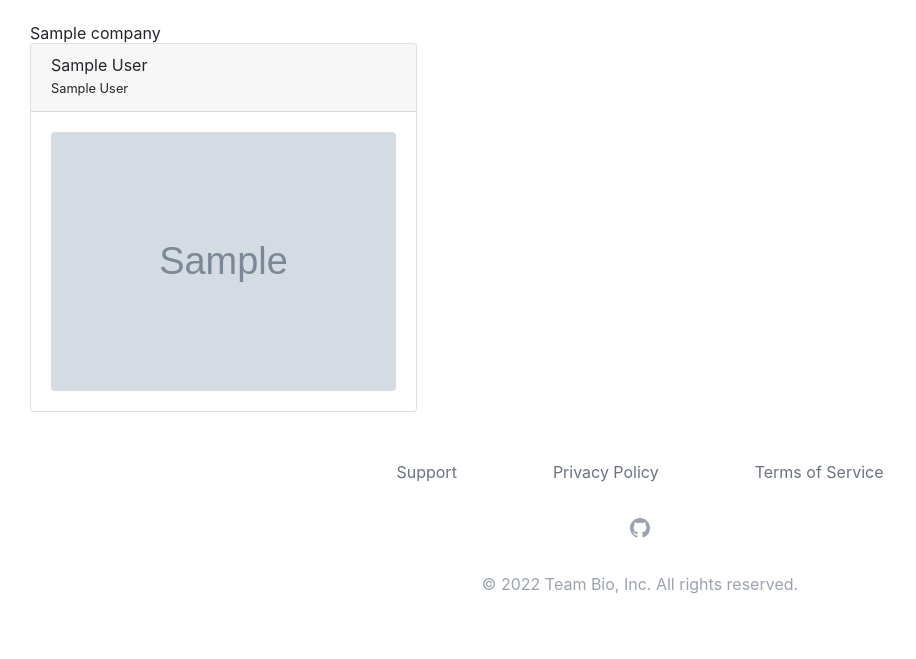
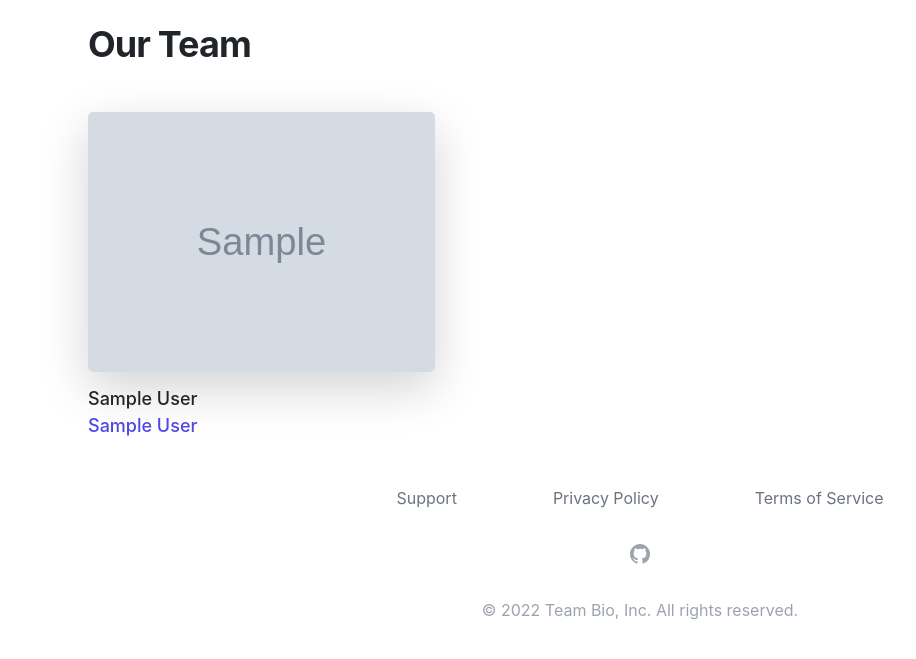
Before and after one commit to aaronspindler/Team.Bio, a Django app: page /company/home in a window 1280 px wide. Shown: the part 90-749 px from the top of the page, without its empty margins (0-916 px from the left). Run offline with Django 4.2, Linux system fonts and the light colour scheme; a user stored in the database is signed in; tables that the repository leaves empty hold one stand-in row (values such as "Sample post"); grey boxes marked "Sample" are stand-in pictures; some libraries are stand-ins or nearby versions.

Commit message:
Updated team home page

```diff
--- a/templates/companies/company_settings.html
+++ b/templates/companies/company_settings.html
@@ -4,10 +4,10 @@
 {% block title %}{{ user.company }} Settings{% endblock title %}
 
 {% block content %}
-    <main class="mx-auto max-w-6xl px-4 pt-10 pb-12 lg:pb-16">
+    <main class="mx-auto max-w-6xl px-4 pb-12 lg:pb-16">
         <div class="space-y-6">
             <div>
-                <h1 class="text-xl font-bold leading-6 text-gray-900">{{ user.company }} Settings</h1>
+                <h1 class="text-3xl font-bold leading-6 text-gray-900">{{ user.company }} Settings</h1>
             </div>
             <div class="sm:flex sm:items-center">
                 <div class="sm:flex-auto">
--- a/templates/companies/home.html
+++ b/templates/companies/home.html
@@ -4,33 +4,51 @@
 {% block title %}{{ user.company.name }} Home{% endblock title %}
 
 {% block content %}
-    <div class="container">
-        <div class="row">
-            <div class="col-md-12">
-                <h1>{{ user.company.name }}</h1>
+    <div class="bg-white">
+        <div class="mx-auto max-w-6xl px-4 sm:px-6 lg:px-8">
+            <div class="space-y-12">
+                <div class="space-y-5 sm:space-y-4 md:max-w-xl lg:max-w-3xl xl:max-w-none">
+                    <h2 class="text-3xl font-bold tracking-tight sm:text-4xl">Our Team</h2>
+                </div>
+                <ul role="list" class="space-y-12 sm:grid sm:grid-cols-2 sm:gap-x-6 sm:space-y-0 lg:grid-cols-3 lg:gap-x-8">
+                    {% for company_user in user.company.get_active_users %}
+                        <li>
+                            <div class="space-y-4">
+                                <div class="aspect-w-3 aspect-h-2">
+                                    <img class="rounded-lg object-cover shadow-lg" src="{{ company_user.profile_picture_url }}" alt="">
+                                </div>
+
+                                <div class="space-y-2">
+                                    <div class="space-y-1 text-lg font-medium leading-6">
+                                        <h3><a href="{% url 'user_profile' company_user.email_prefix %}">{{ company_user.name }}</a></h3>
+                                        <p class="text-indigo-600">{{ company_user.title }}</p>
+                                    </div>
+                                    {#                                    <ul role="list" class="flex space-x-5">#}
+                                    {#                                        <li>#}
+                                    {#                                            <a href="#" class="text-gray-400 hover:text-gray-500">#}
+                                    {#                                                <span class="sr-only">Twitter</span>#}
+                                    {#                                                <svg class="h-5 w-5" fill="currentColor" viewBox="0 0 20 20" aria-hidden="true">#}
+                                    {#                                                    <path d="M6.29 18.251c7.547 0 11.675-6.253 11.675-11.675 0-.178 0-.355-.012-.53A8.348 8.348 0 0020 3.92a8.19 8.19 0 01-2.357.646 4.118 4.118 0 001.804-2.27 8.224 8.224 0 01-2.605.996 4.107 4.107 0 00-6.993 3.743 11.65 11.65 0 01-8.457-4.287 4.106 4.106 0 001.27 5.477A4.073 4.073 0 01.8 7.713v.052a4.105 4.105 0 003.292 4.022 4.095 4.095 0 01-1.853.07 4.108 4.108 0 003.834 2.85A8.233 8.233 0 010 16.407a11.616 11.616 0 006.29 1.84"/>#}
+                                    {#                                                </svg>#}
+                                    {#                                            </a>#}
+                                    {#                                        </li>#}
+                                    {#                                        <li>#}
+                                    {#                                            <a href="#" class="text-gray-400 hover:text-gray-500">#}
+                                    {#                                                <span class="sr-only">LinkedIn</span>#}
+                                    {#                                                <svg class="h-5 w-5" fill="currentColor" viewBox="0 0 20 20" aria-hidden="true">#}
+                                    {#                                                    <path fill-rule="evenodd"#}
+                                    {#                                                          d="M16.338 16.338H13.67V12.16c0-.995-.017-2.277-1.387-2.277-1.39 0-1.601 1.086-1.601 2.207v4.248H8.014v-8.59h2.559v1.174h.037c.356-.675 1.227-1.387 2.526-1.387 2.703 0 3.203 1.778 3.203 4.092v4.711zM5.005 6.575a1.548 1.548 0 11-.003-3.096 1.548 1.548 0 01.003 3.096zm-1.337 9.763H6.34v-8.59H3.667v8.59zM17.668 1H2.328C1.595 1 1 1.581 1 2.298v15.403C1 18.418 1.595 19 2.328 19h15.34c.734 0 1.332-.582 1.332-1.299V2.298C19 1.581 18.402 1 17.668 1z"#}
+                                    {#                                                          clip-rule="evenodd"/>#}
+                                    {#                                                </svg>#}
+                                    {#                                            </a>#}
+                                    {#                                        </li>#}
+                                    {#                                    </ul>#}
+                                </div>
+                            </div>
+                        </li>
+                    {% endfor %}
+                </ul>
             </div>
         </div>
-        <div class="row">
-            {% for company_user in user.company.get_active_users %}
-                <div class="col-md-4">
-                    <a href="{% url 'user_profile' company_user.email_prefix %}">
-                        <div class="card">
-                            <div class="card-header">
-                                <h5 class="d-flex justify-content-between align-items-center">
-                                    {{ company_user.name }}
-                                </h5>
-                                {% if company_user.title %}<small>{{ company_user.title }}</small>{% endif %}
-                            </div>
-                            <div class="card-body">
-                                <img class="card-img-top img-max d-block rounded"
-                                     src="{{ company_user.profile_picture_url }}"
-                                />
-                            </div>
-                        </div>
-                    </a>
-                </div>
-            {% endfor %}
-        </div>
     </div>
-
 {% endblock content %}
```
